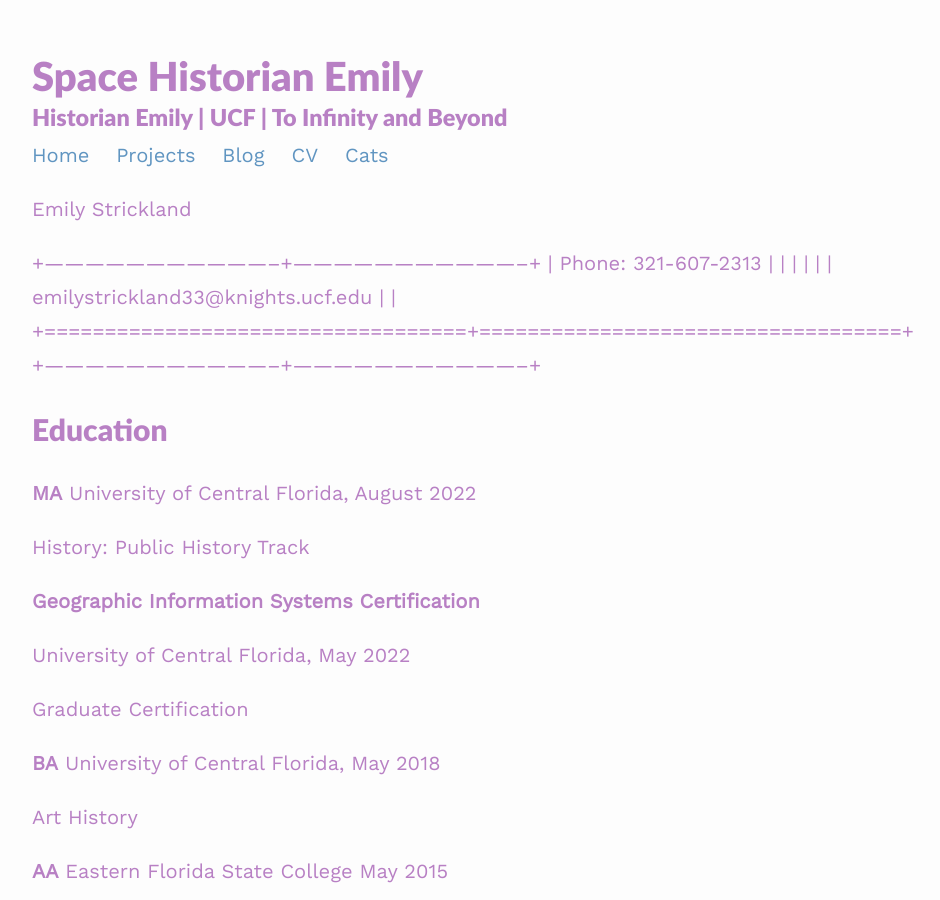
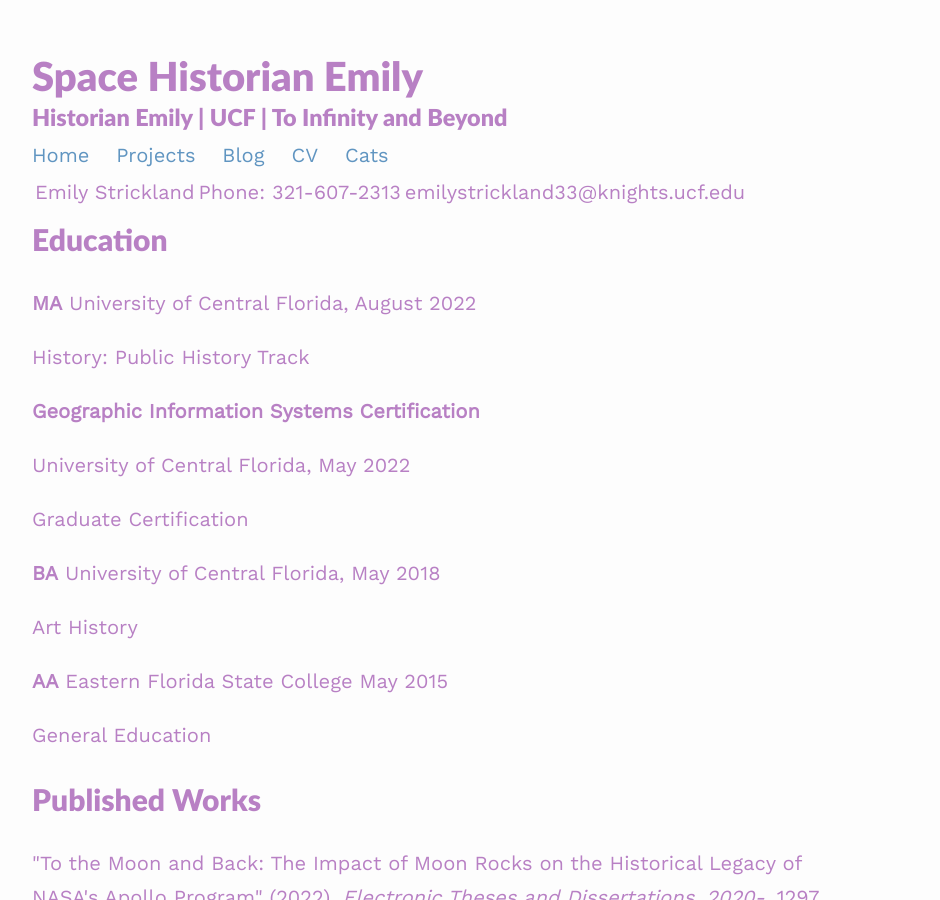
Before and after one commit to emilystrickland2/Historian, a Jekyll site: the page built from cv.md, in a window 1280 px wide and 900 px high. Shown: the whole window, without its empty margins (208-1148 px from the left). Built offline with Jekyll 4.4.1, drawn with Linux system fonts in a browser that asks for light colours; nearby versions of some CDN libraries.

Commit message:
Update cv.md

```diff
--- a/cv.md
+++ b/cv.md
@@ -5,14 +5,7 @@
 published: true
 ---
 
-Emily Strickland
-
-+-----------------------------------+-----------------------------------+
-| Phone: 321-607-2313               |                                   |
-|                                   |                                   |
-| emilystrickland33@knights.ucf.edu |                                   |
-+===================================+===================================+
-+-----------------------------------+-----------------------------------+
+Emily Strickland | Phone: 321-607-2313 | emilystrickland33@knights.ucf.edu |
 
 # Education
 
```
